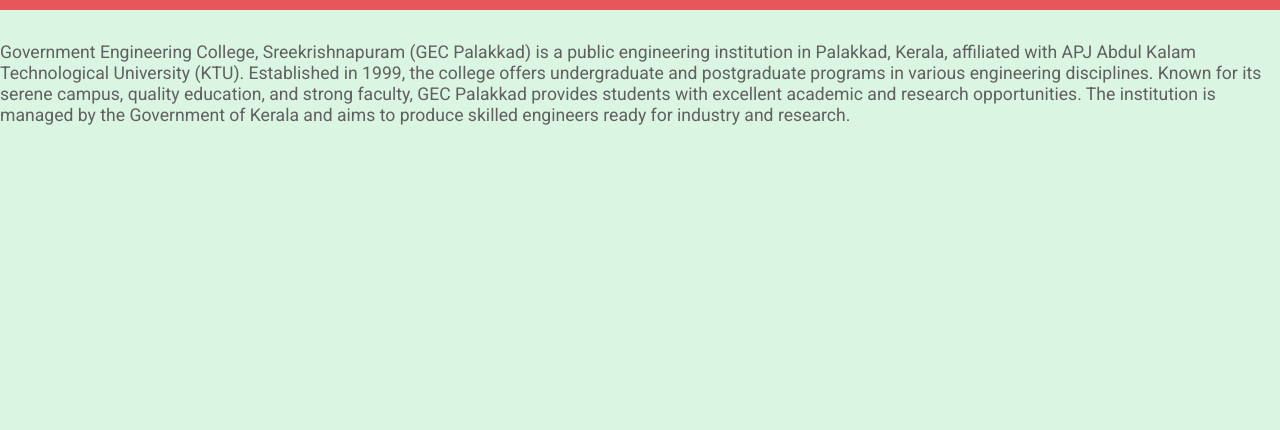
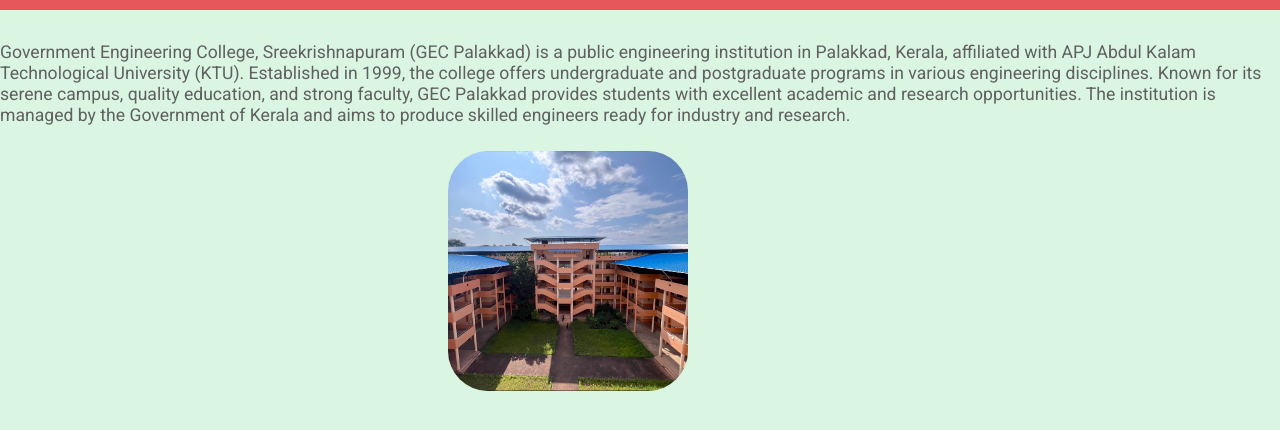
Before and after one commit to Abhinav-P-G/abhinav-p-g.github.io, a plain HTML site: page index.html in a window 1280 px wide. Shown: the part 54-484 px from the top of the page. Drawn offline with Linux system fonts and the light colour scheme.

Commit message:
image added

```diff
--- a/index.html
+++ b/index.html
@@ -40,6 +40,15 @@
         font-size: 1.1rem;
         line-height: 1.2em;
       }
+      .campus{
+        width: 15em;
+        height: 15em;
+        margin-top: 1.5em;
+        margin-left: 35vw;
+        object-fit: cover;
+        object-position: center;
+        border-radius: 2.5em;
+      }
      </style>
 
   </head>
@@ -54,6 +63,7 @@
       <P class="discription">
         Government Engineering College, Sreekrishnapuram (GEC Palakkad) is a public engineering institution in Palakkad, Kerala, affiliated with APJ Abdul Kalam Technological University (KTU). Established in 1999, the college offers undergraduate and postgraduate programs in various engineering disciplines. Known for its serene campus, quality education, and strong faculty, GEC Palakkad provides students with excellent academic and research opportunities. The institution is managed by the Government of Kerala and aims to produce skilled engineers ready for industry and research.
       </P>
+      <img class="campus" src="images/2022-08-30.jpg">
     </main>
   </body>
 </html>
```
Also changed, not shown: images/2022-08-30.jpg (added).
